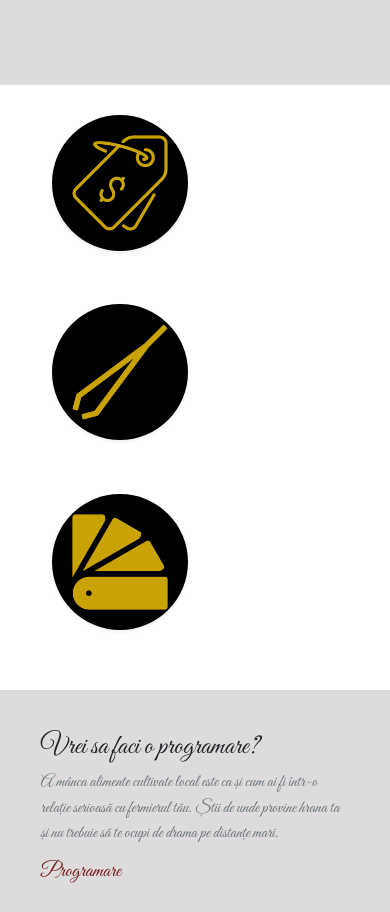
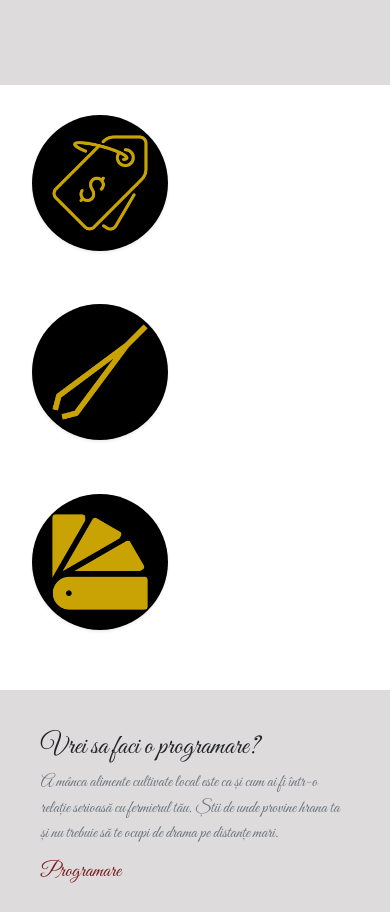
Before and after one commit to Portsquare350/Portsquare350.github.io, a plain HTML site: page index.html in a window 390 px wide. Shown: the part 1432-2344 px from the top of the page. Drawn offline with Linux system fonts and the light colour scheme.

Commit message:
Update style.css

```diff
--- a/css/style.css
+++ b/css/style.css
@@ -271,7 +271,7 @@ box-shadow: -50px 50px 50px rgba(0,0,0,.5);
 
 #card3{
 
-left:6%;
+left:0%;
 }
 
 }
```
